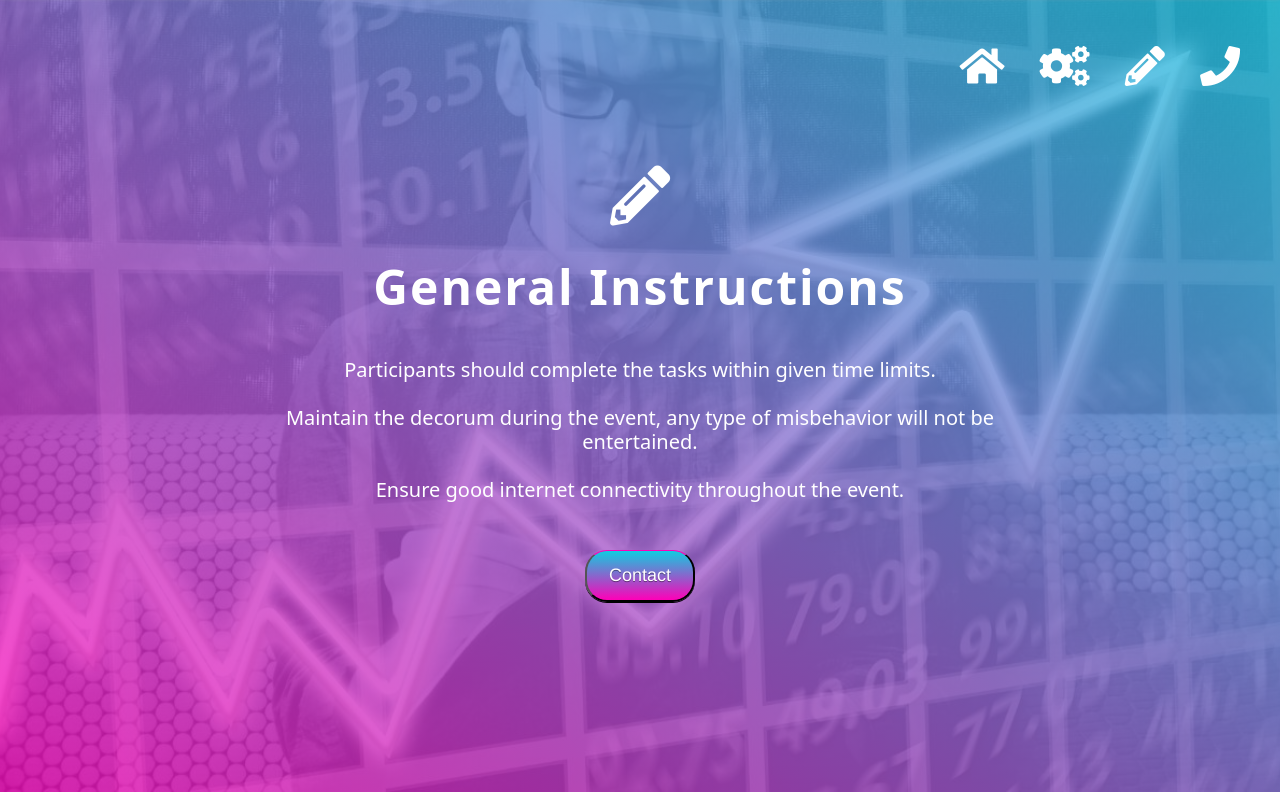
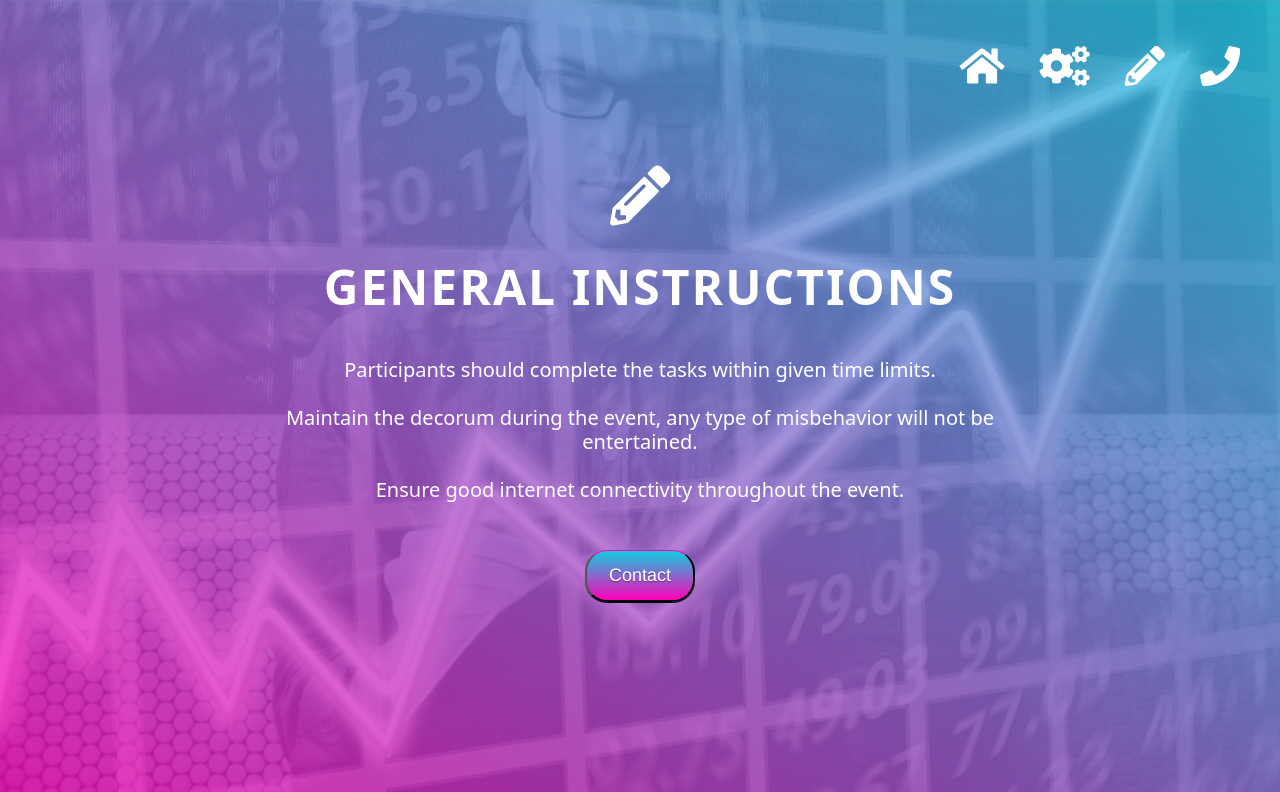
Before and after one commit to satyam3003/Electrovert-21-demo, a plain HTML site: page business.html in a window 1280 px wide. Both pictures are taken after a click on the icon 1144 px from the left and 135 px from the top of the page. Shown: the part 69-861 px from the top of the page. Drawn offline with nearby package versions, Linux system fonts and the light colour scheme.

Commit message:
Add files via upload

```diff
--- a/business.html
+++ b/business.html
@@ -116,14 +116,14 @@
                         Similar to Marketing<br>It will awaken the Salesman within you!
                     </h5>
                 </div>
-                <button class="button_blue lower_button goto_problem">Problem Statement</button>
+                <button class="button_blue lower_button goto_problem">General Instructions</button>
             </div>
 
             <!--   Problem Statement-->
 
             <div data-aos="fade-left" data-aos-duration="1500" class="coding_problem_a_r coding_problem_none ">
                 <h5><i class="fas fa-pencil-alt fa-3x active_body_logo"></i></h5>
-                <h3>General Instructions</h3>
+                <h3>GENERAL INSTRUCTIONS</h3>
 
                 <br>
                 <div class="text_h5">
```
